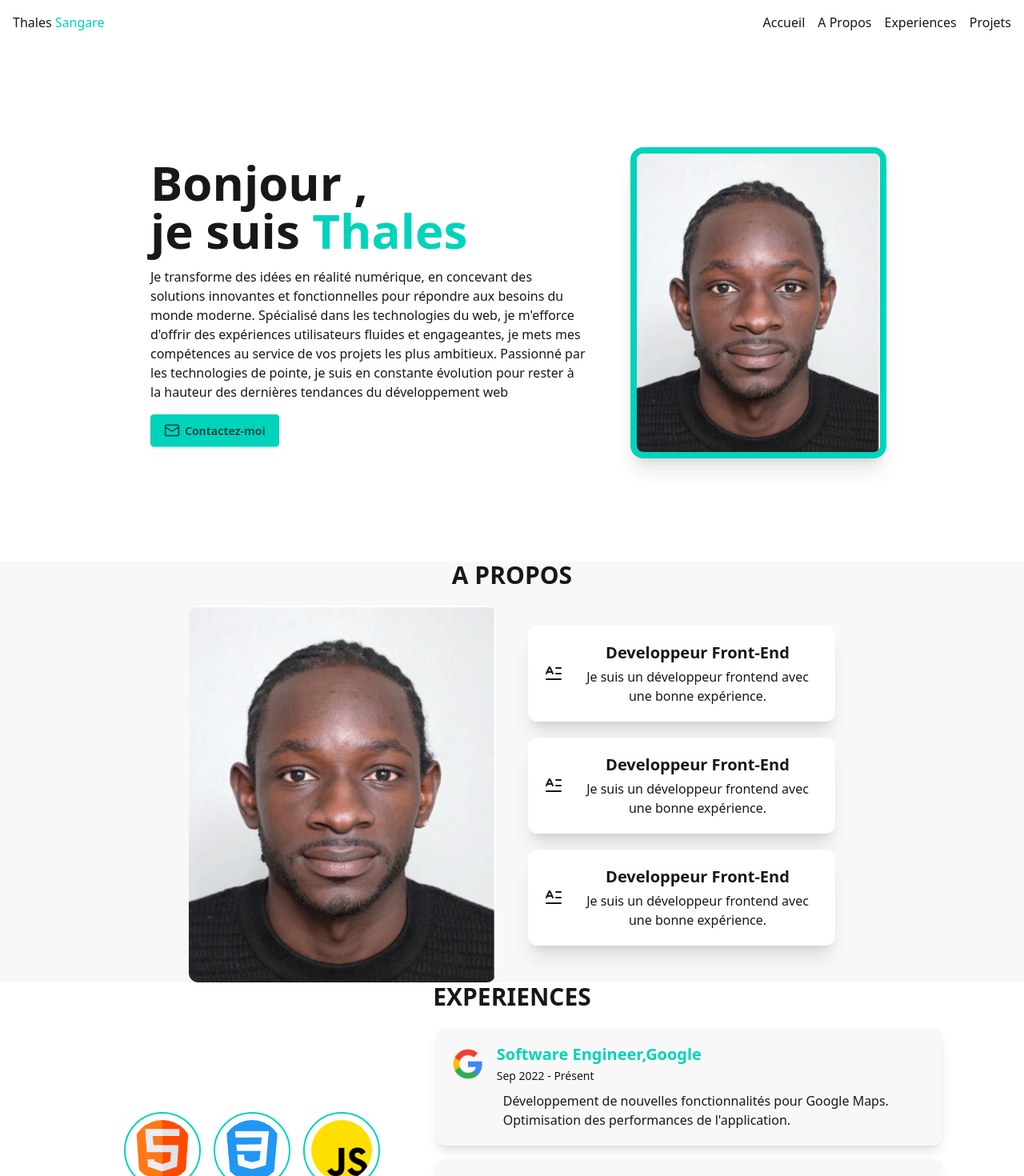
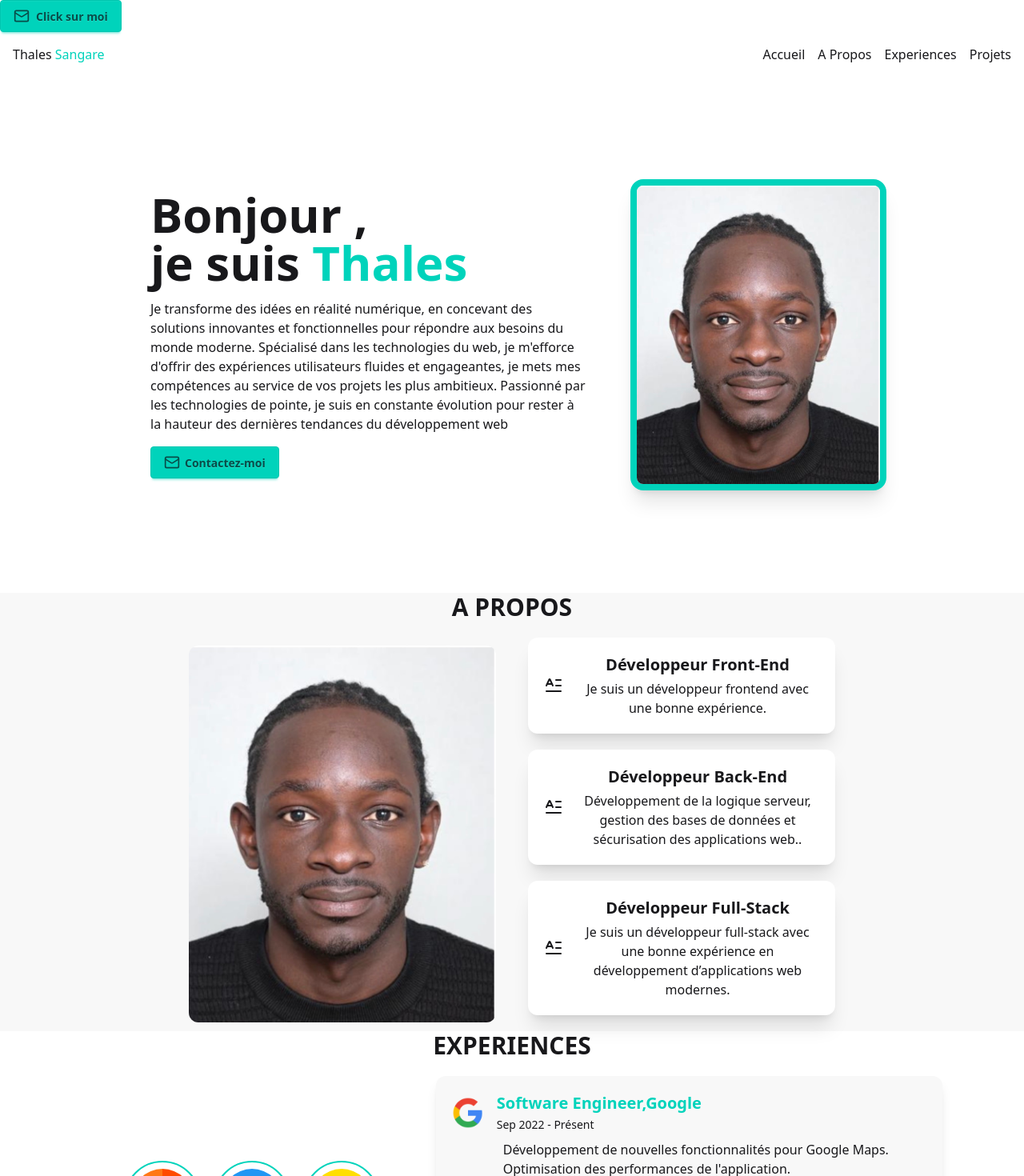
Before and after one commit to ThalesSangare/portfolio-React-vite, a React (Vite) app: page / in a window 1280 px wide. Shown: the top 1470 px of the page at 80% size. Built offline with nearby package versions, Linux system fonts and the light colour scheme.

Commit message:
surprise msg angel

```diff
--- a/src/App.css
+++ b/src/App.css
@@ -1,7 +1,21 @@
 li a:hover {
-  color: #2f9f7e;              /* texte violet (accent) */
-   /* bg-base-300 sur dark */
-  transform: scale(1.05);      /* léger zoom */
+  color: #2f9f7e; /* texte violet (accent) */
+  /* bg-base-300 sur dark */
+  transform: scale(1.05); /* léger zoom */
   box-shadow: 0 0 8px #2f9f7e; /* glow violet */
+}
 
+@keyframes fadeIn {
+  from {
+    opacity: 0;
+    transform: scale(0.95);
+  }
+  to {
+    opacity: 1;
+    transform: scale(1);
+  }
 }
+
+.animate-fadeIn {
+  animation: fadeIn 0.2s ease-out;
+}
--- a/src/App.jsx
+++ b/src/App.jsx
@@ -5,10 +5,12 @@ import Navbar from "./components/Navbar";
 import Propos from "./components/Propos";
 import Home from "./components/Home";
 import Projets from "./components/Projets";
+import Btn from "./components/Btn";
 
 function App() {
   return (
     <>
+      <Btn />
       <Navbar />
       <Home />
       <Propos />
--- /dev/null
+++ b/src/components/Btn.jsx
@@ -0,0 +1,49 @@
+import { useState } from "react";
+import { Mail, X } from "lucide-react";
+
+export default function Btn() {
+  const [open, setOpen] = useState(false);
+
+  return (
+    <>
+      {/* Button */}
+      <button
+        onClick={() => setOpen(true)}
+        className="btn btn-accent w-fit mx-auto md:mx-0 flex items-center gap-2"
+      >
+        <Mail className="w-5 h-5" />
+        Click sur moi
+      </button>
+
+      {/* Modal */}
+      {open && (
+        <div className="fixed inset-0 flex items-center justify-center bg-black/60 backdrop-blur-sm z-50">
+          <div className="bg-white dark:bg-gray-900 rounded-2xl shadow-2xl p-8 w-[90%] max-w-md relative animate-fadeIn">
+            {/* Close button */}
+            <button
+              onClick={() => setOpen(false)}
+              className="absolute top-4 right-4 text-gray-500 hover:text-red-500 transition"
+            >
+              <X />
+            </button>
+
+            <h2 className="text-2xl font-bold mb-4 text-gray-800 dark:text-white">
+              📩 A Mon Angela
+            </h2>
+
+            <p className="text-gray-600 dark:text-gray-300 mb-6">
+              T’inquiète, je ne tombe pas facilement… Mais avec toi, je dois
+              avouer que ça devient intéressant. On va dire que j’aime bien voir
+              où ça peut nous mener 😉 <br /> <br />
+              Thales pense a toi Angela ❤️
+            </p>
+
+            {/* <div className="bg-gray-100 dark:bg-gray-800 p-3 rounded-lg text-center font-medium">
+              thales@email.com
+            </div> */}
+          </div>
+        </div>
+      )}
+    </>
+  );
+}
--- a/src/components/Propos.jsx
+++ b/src/components/Propos.jsx
@@ -22,7 +22,7 @@ const Propos = () => {
               <LetterText />
             </div>
             <div className="md:ml-4 text-center md-text-left">
-              <h2 className="text-xl font-bold mb-1">Developpeur Front-End</h2>
+              <h2 className="text-xl font-bold mb-1">Développeur Front-End</h2>
               <p>Je suis un développeur frontend avec une bonne expérience.</p>
             </div>
           </div>
@@ -31,8 +31,11 @@ const Propos = () => {
               <LetterText />
             </div>
             <div className="md:ml-4 text-center md-text-left">
-              <h2 className="text-xl font-bold mb-1">Developpeur Front-End</h2>
-              <p>Je suis un développeur frontend avec une bonne expérience.</p>
+              <h2 className="text-xl font-bold mb-1">Développeur Back-End</h2>
+              <p>
+                Développement de la logique serveur, gestion des bases de
+                données et sécurisation des applications web..
+              </p>
             </div>
           </div>
           <div className="flex flex-col md:flex-row items-center bg-base-100 p-5 rounded-xl md:w-96 shadow-xl mb-5">
@@ -40,8 +43,11 @@ const Propos = () => {
               <LetterText />
             </div>
             <div className="md:ml-4 text-center md-text-left">
-              <h2 className="text-xl font-bold mb-1">Developpeur Front-End</h2>
-              <p>Je suis un développeur frontend avec une bonne expérience.</p>
+              <h2 className="text-xl font-bold mb-1">Développeur Full-Stack</h2>
+              <p>
+                Je suis un développeur full-stack avec une bonne expérience en
+                développement d’applications web modernes.
+              </p>
             </div>
           </div>
         </div>
```
